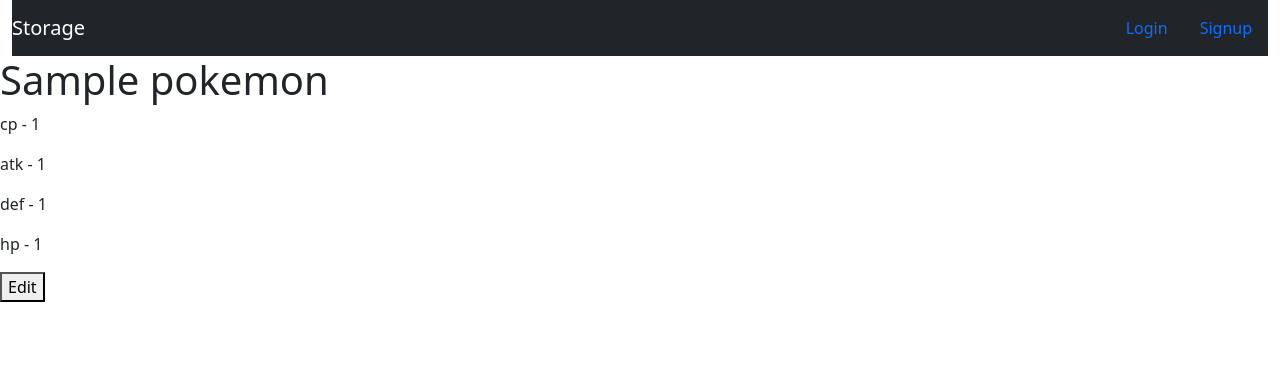
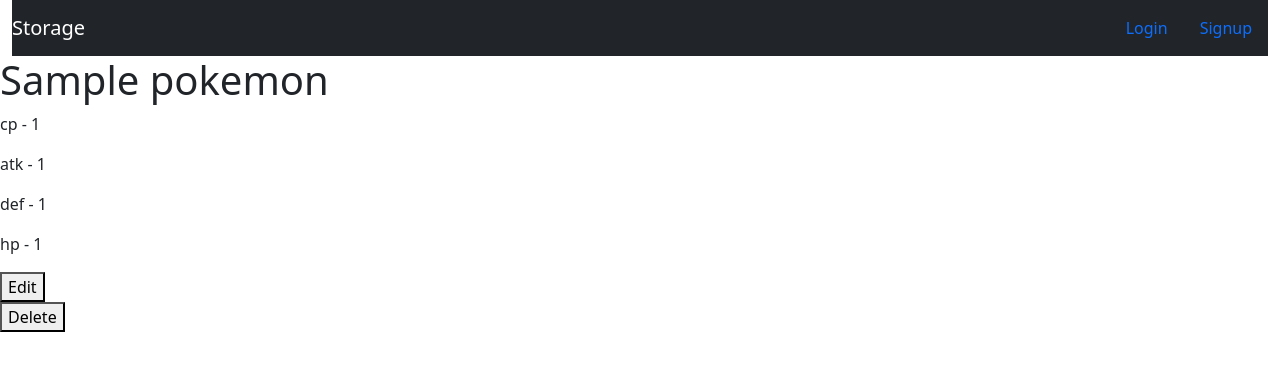
Before and after one commit to pun-intended/Simple-Library, a Flask app: page /user/pokemon/1/details in a window 1280 px wide. Shown: the top 371 px of the page. Run offline with Flask 3, Linux system fonts and the light colour scheme; tables that the repository leaves empty hold one stand-in row (values such as "Sample post").

Commit message:
Add delete button

```diff
--- a/capstone1/templates/details.html
+++ b/capstone1/templates/details.html
@@ -10,4 +10,7 @@
 <form action="/user/pokemon/{{mon.owns_id}}/edit" method="GET">
     <button>Edit</button>
 </form>
+<form action="/user/pokemon/{{mon.owns_id}}/delete" method="POST">
+    <button>Delete</button>
+</form>
 {% endblock %}
```
